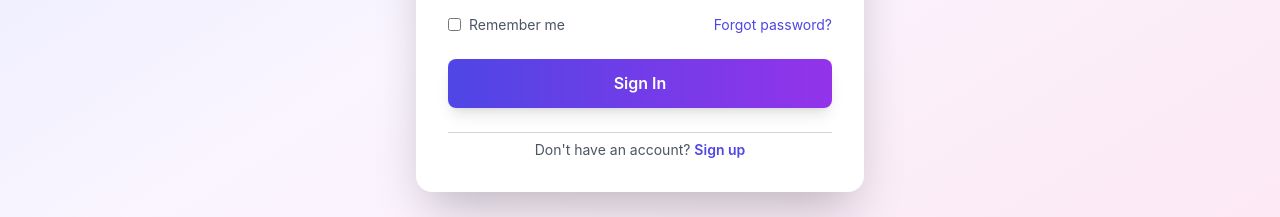
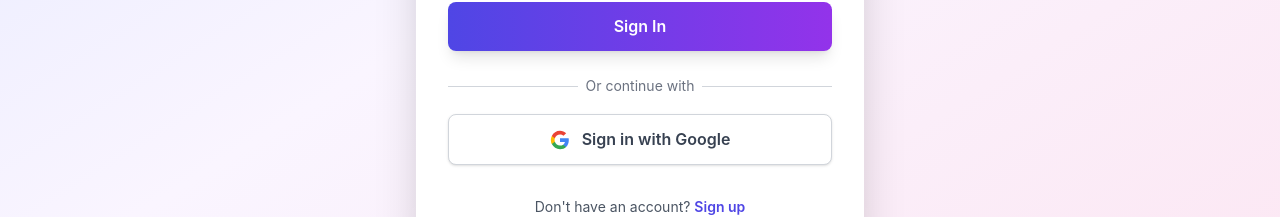
Before and after one commit to Malikethes/eco-point, a Nuxt app: page /login in a window 1280 px wide. Shown: the part 500-717 px from the top of the page. Built offline with nearby package versions, Linux system fonts and the light colour scheme; no server answers.

Commit message:
feat: add google sign in

```diff
--- a/i18n/locales/en.json
+++ b/i18n/locales/en.json
@@ -163,6 +163,8 @@
     "forgotPassword": "Forgot password?",
     "signIn": "Sign In",
     "signingIn": "Signing in...",
+    "signInWithGoogle": "Sign in with Google",
+    "orContinueWith": "Or continue with",
     "error": "Wrong email or password, try again",
     "noAccount": "Don't have an account?",
     "signUp": "Sign up",
--- a/i18n/locales/pl.json
+++ b/i18n/locales/pl.json
@@ -163,6 +163,8 @@
     "forgotPassword": "Zapomniałeś hasła?",
     "signIn": "Zaloguj się",
     "signingIn": "Logowanie...",
+    "signInWithGoogle": "Zaloguj się przez Google",
+    "orContinueWith": "Lub kontynuuj z",
     "error": "Nieprawidłowy email lub hasło, spróbuj ponownie",
     "noAccount": "Nie masz konta?",
     "signUp": "Zarejestruj się",
--- a/pages/contact.vue
+++ b/pages/contact.vue
@@ -170,7 +170,7 @@ const formData = ref({
 const teamMembers = [
   {
     name: 'Mikita Kutsenko',
-    role: 'Figma Documentator',
+    role: 'Creative Designer',
     description: 'Documentation specialist creating detailed design systems and user guides'
   },
   {
--- a/pages/login.vue
+++ b/pages/login.vue
@@ -63,7 +63,27 @@
             <div class="absolute inset-0 flex items-center">
               <div class="w-full border-t border-gray-300 dark:border-gray-600"/>
             </div>
+            <div class="relative flex justify-center text-sm">
+              <span class="px-2 bg-white dark:bg-gray-800 text-gray-500 dark:text-gray-400">{{ $t('login.orContinueWith') }}</span>
+            </div>
           </div>
+
+          <!-- Google Sign In Button -->
+          <button
+            @click="onGoogleSignIn"
+            type="button"
+            class="mt-4 w-full flex items-center justify-center gap-3 bg-white dark:bg-gray-700 border border-gray-300 dark:border-gray-600 hover:bg-gray-50 dark:hover:bg-gray-600 text-gray-700 dark:text-gray-200 font-semibold py-3 px-6 rounded-lg shadow transition transform hover:scale-105"
+            :disabled="loading"
+          >
+            <svg class="w-5 h-5" viewBox="0 0 24 24">
+              <path fill="#4285F4" d="M22.56 12.25c0-.78-.07-1.53-.2-2.25H12v4.26h5.92c-.26 1.37-1.04 2.53-2.21 3.31v2.77h3.57c2.08-1.92 3.28-4.74 3.28-8.09z"/>
+              <path fill="#34A853" d="M12 23c2.97 0 5.46-.98 7.28-2.66l-3.57-2.77c-.98.66-2.23 1.06-3.71 1.06-2.86 0-5.29-1.93-6.16-4.53H2.18v2.84C3.99 20.53 7.7 23 12 23z"/>
+              <path fill="#FBBC05" d="M5.84 14.09c-.22-.66-.35-1.36-.35-2.09s.13-1.43.35-2.09V7.07H2.18C1.43 8.55 1 10.22 1 12s.43 3.45 1.18 4.93l2.85-2.22.81-.62z"/>
+              <path fill="#EA4335" d="M12 5.38c1.62 0 3.06.56 4.21 1.64l3.15-3.15C17.45 2.09 14.97 1 12 1 7.7 1 3.99 3.47 2.18 7.07l3.66 2.84c.87-2.6 3.3-4.53 6.16-4.53z"/>
+            </svg>
+            <span v-if="!loading">{{ $t('login.signInWithGoogle') }}</span>
+            <span v-else>{{ $t('login.signingIn') }}</span>
+          </button>
         </div>
 
         <p class="mt-8 text-center text-sm text-gray-600 dark:text-gray-300">
@@ -110,4 +130,15 @@ const onSubmit = async () => {
     error.value = 'Sign in failed';
   }
 };
+
+const onGoogleSignIn = async () => {
+  error.value = '';
+  try {
+    await store.signInWithGoogle();
+    return navigateTo('/');
+  } catch (e) {
+    console.error(e);
+    error.value = 'Google sign in failed';
+  }
+};
 </script>
--- a/stores/authStore.ts
+++ b/stores/authStore.ts
@@ -4,13 +4,15 @@ import {
   onAuthStateChanged,
   signInWithEmailAndPassword,
   createUserWithEmailAndPassword,
+  signInWithPopup,
   signOut as fbSignOut,
   deleteUser,
   type Auth,
-  type User
+  type User,
+  GoogleAuthProvider
 } from 'firebase/auth';
 import {
-  doc, setDoc, serverTimestamp, collection, query, where, getDocs
+  doc, setDoc, serverTimestamp, collection, query, where, getDocs, getDoc
 } from 'firebase/firestore';
 
 export const useFirebaseStore = defineStore('firebase', () => {
@@ -47,6 +49,42 @@ export const useFirebaseStore = defineStore('firebase', () => {
     }
   };
 
+  const signInWithGoogle = async () => {
+    loading.value = true; error.value = null;
+    try {
+      const provider = new GoogleAuthProvider();
+      const cred = await signInWithPopup(ensureAuth(), provider);
+      user.value = cred.user;
+
+      const userDocRef = doc(db, 'users', cred.user.uid);
+      const userDoc = await getDoc(userDocRef);
+
+      if (!userDoc.exists()) {
+        const profile = {
+          name: cred.user.displayName || 'User',
+          username: cred.user.email?.split('@')[0] || 'user' + Date.now(),
+          email: cred.user.email || '',
+          achievements: [],
+          rewards: [],
+          currentMonthSessions: 0,
+          pointsBalance: 0,
+          pointsEarned: 0,
+          totalSessions: 0,
+          createdAt: serverTimestamp()
+        };
+
+        await setDoc(userDocRef, profile);
+      }
+
+      return cred;
+    } catch (e) {
+      error.value = 'google-login-failed';
+      throw e;
+    } finally {
+      loading.value = false;
+    }
+  };
+
   const signUp = async (opts: {
     name: string;
     username: string;
@@ -74,7 +112,6 @@ export const useFirebaseStore = defineStore('firebase', () => {
 
     let cred = null;
     try {
-      // pre-check for existing username
       const pre = await getDocs(q);
       if (!pre.empty) {
         error.value = 'username-taken';
@@ -121,5 +158,5 @@ export const useFirebaseStore = defineStore('firebase', () => {
     user.value = null;
   };
 
-  return { user, isLoggedIn, loading, error, signIn, signUp, signOut };
+  return { user, isLoggedIn, loading, error, signIn, signInWithGoogle, signUp, signOut };
 });
```
